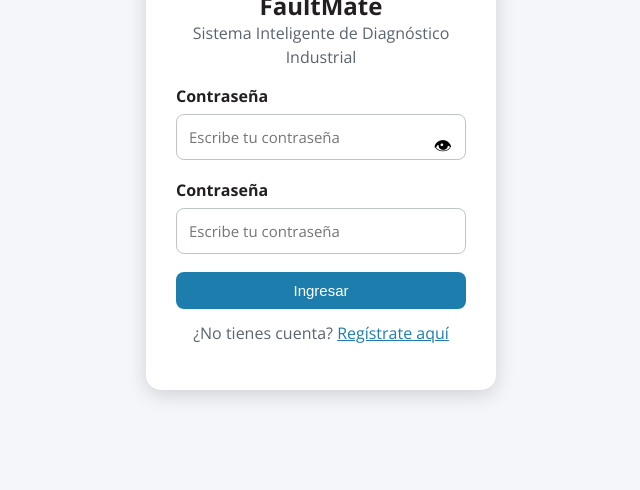
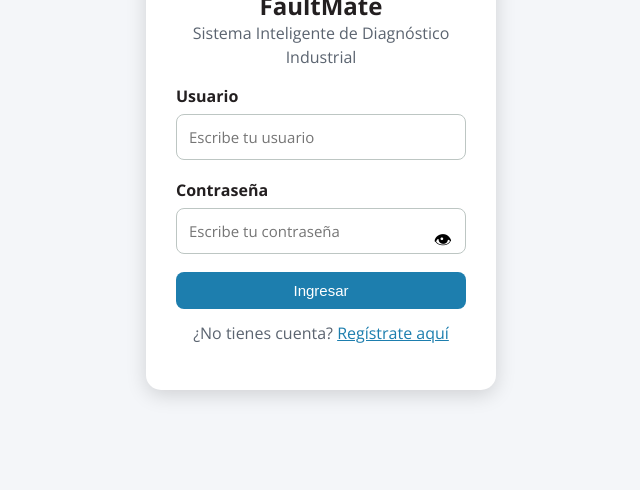
Before and after one commit to ibarrapracticantes20-hue/FaultMate, a Django app: page /login/ in a window 1280 px wide. Shown: the part 336-826 px from the top of the page, without its empty margins (319-959 px from the left). Run offline with Django 5.2, Linux system fonts and the light colour scheme.

Commit message:
Update login.html

```diff
--- a/FaultMateWeb/dashboard/templates/dashboard/registration/login.html
+++ b/FaultMateWeb/dashboard/templates/dashboard/registration/login.html
@@ -30,20 +30,21 @@
     -->
     <form class="formulario" action="{% url 'login' %}" method="post">
         {% csrf_token %}
+        <label for="usuario">Usuario</label>
+        <input id="usuario" type="text" name="usuario" placeholder="Escribe tu usuario" required>
         <label for="password">Contraseña</label>
         <div class="campo-password">
             <input id="password" type="password" name="password" placeholder="Escribe tu contraseña" required>
             <button type="button" class="btn-toggle-password" onclick="togglePassword('password', this)" aria-label="Mostrar u ocultar contraseña">👁</button>
         </div>
-        <label for="password">Contraseña</label>
-        <input id="password" type="password" name="password" placeholder="Escribe tu contraseña" required>
         <button type="submit" class="btn" style="width:100%;">Ingresar</button>
     </form>
     <p style="margin-top:12px; text-align:center;">
         ¿No tienes cuenta?
         <a href="{% url 'registro_publico' %}">Regístrate aquí</a>
     </p>
-    <script>
+</div>
+<script>
 function togglePassword(inputId, btn) {
     const input = document.getElementById(inputId);
     if (input.type === 'password') {
@@ -56,6 +57,4 @@ function togglePassword(inputId, btn) {
 }
 </script>
 </body>
-</div>
-</body>
 </html>
```
